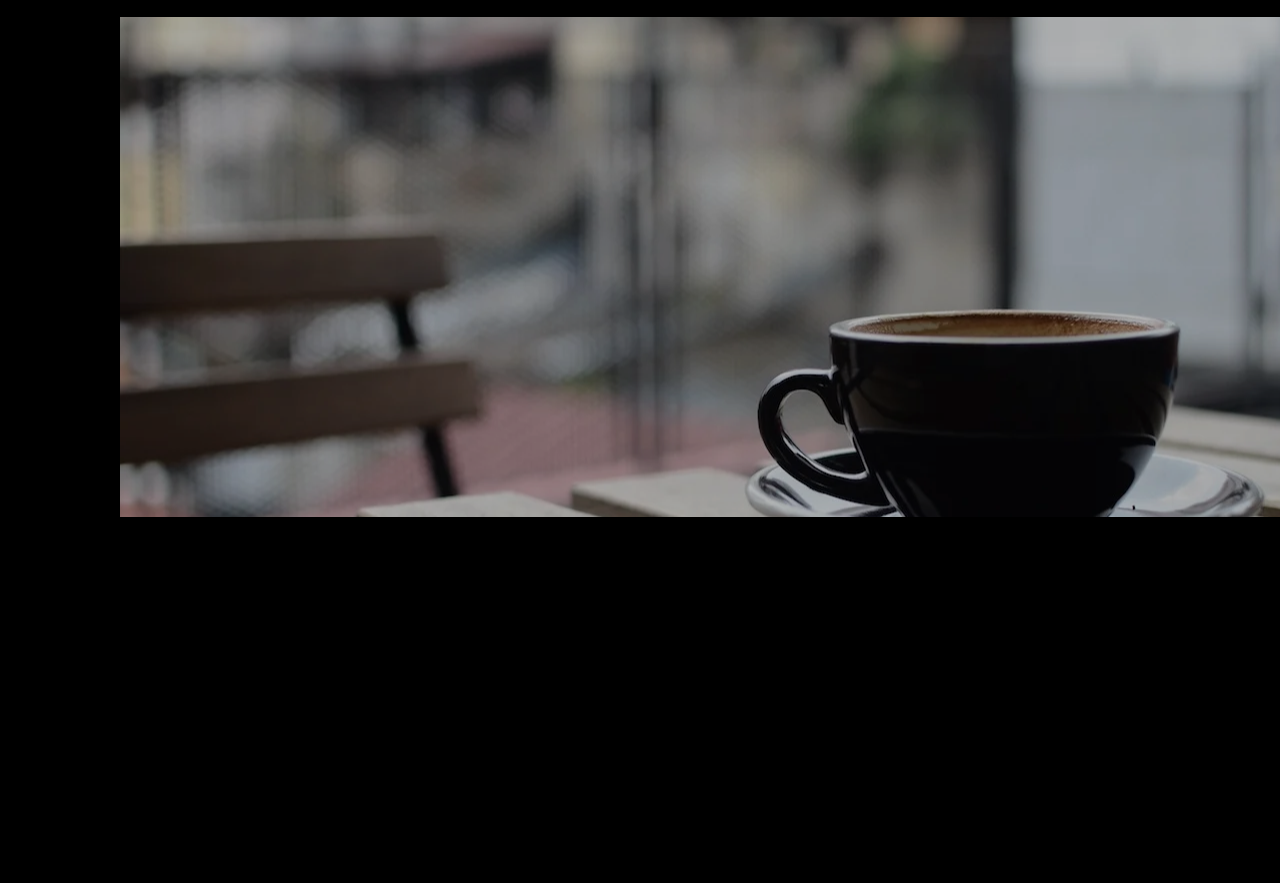
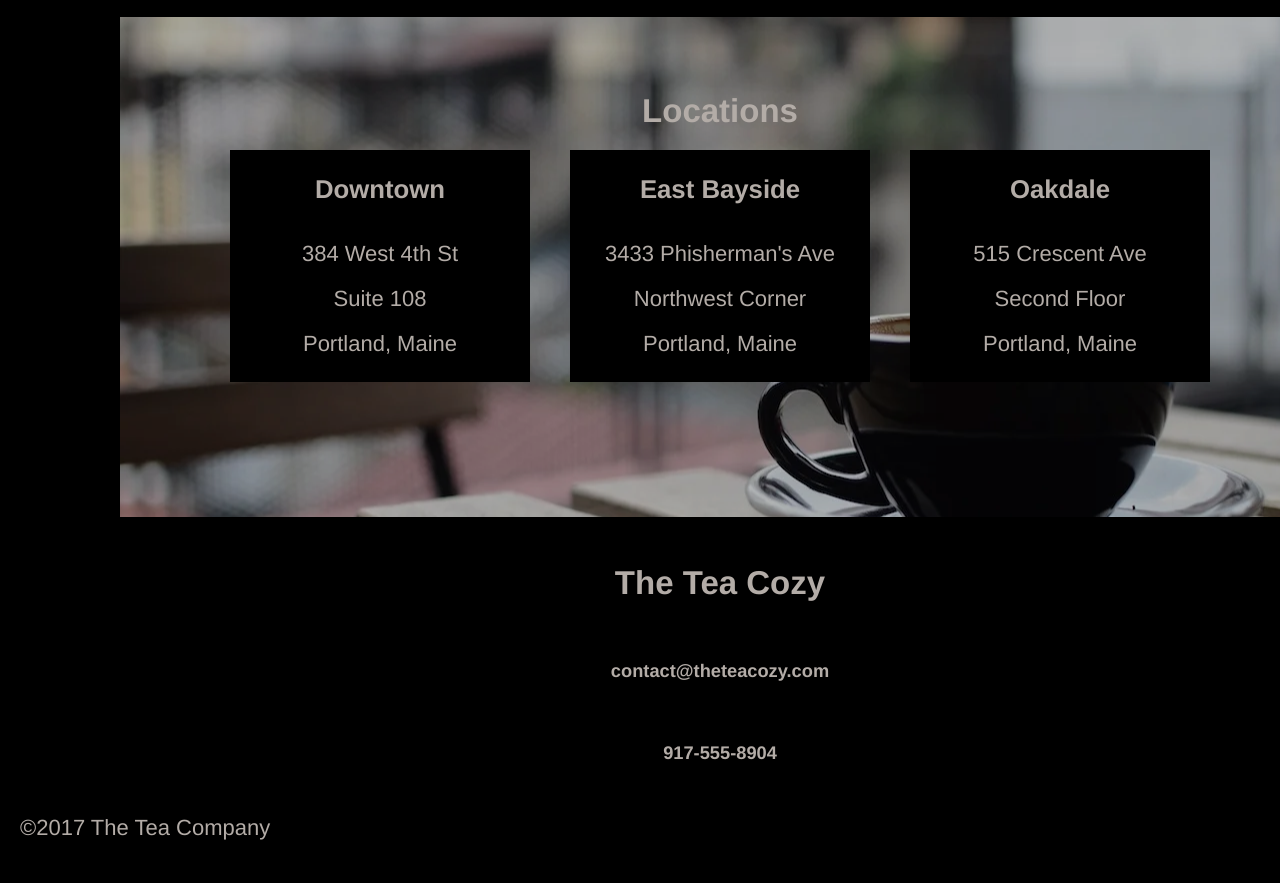
Before and after one commit to fillharris/codecademy_tea_cozy, a plain HTML site: page index.html in a window 1280 px wide. Shown: the part 1480-2363 px from the top of the page. Before the commit the page ends 1997 px from the top, so only its background shows below. Drawn offline with Linux system fonts and the light colour scheme.

Commit message:
Project complete

```diff
--- a/blocks/footer.css
+++ b/blocks/footer.css
@@ -0,0 +1,13 @@
+.footer {
+  padding: 20px;
+}
+
+.footer__column {
+  display: flex;
+  flex-direction: column;
+  align-items: center;
+}
+
+.Footer__copyright {
+  text-align: left;
+}
--- a/blocks/locations.css
+++ b/blocks/locations.css
@@ -6,3 +6,37 @@
   z-index: 0;
   height: 500px;
 }
+
+.locations__cards {
+  display: flex;
+  justify-content: center;
+}
+
+.locations__title {
+  text-align: center;
+  padding-top: 75px;
+  margin: 0;
+}
+
+.locations__cards_column {
+  top: 200px;
+  display: flex;
+  flex-direction: column;
+  align-items: center;
+  background-color: black;
+  padding-bottom: 15px;
+  width: 300px;
+  margin: 20px;
+}
+
+.locations__cards_column-tile {
+  padding-top: 10px;
+  padding-bottom: 10px;
+  margin: 0;
+}
+
+.locations__cards_column-text {
+  padding-top: 10px;
+  padding-bottom: 10px;
+  margin: 0;
+}
--- a/index.html
+++ b/index.html
@@ -78,8 +78,37 @@
           </div>
         </div>
       </section>
-      <section class="locations"></section>
-      <footer class="footer"></footer>
+      <section class="locations">
+        <h2 class="locations__title">Locations</h2>
+        <div class="locations__cards">
+          <div class="locations__cards_column">
+            <h3 class="locations__cards_column-title">Downtown</h3>
+            <p class="locations__cards_column-text">384 West 4th St</p>
+            <p class="locations__cards_column-text">Suite 108</p>
+            <p class="locations__cards_column-text">Portland, Maine</p>
+          </div>
+          <div class="locations__cards_column">
+            <h3 class="locations__cards_column-title">East Bayside</h3>
+            <p class="locations__cards_column-text">3433 Phisherman's Ave</p>
+            <p class="locations__cards_column-text">Northwest Corner</p>
+            <p class="locations__cards_column-text">Portland, Maine</p>
+          </div>
+          <div class="locations__cards_column">
+            <h3 class="locations__cards_column-title">Oakdale</h3>
+            <p class="locations__cards_column-text">515 Crescent Ave</p>
+            <p class="locations__cards_column-text">Second Floor</p>
+            <p class="locations__cards_column-text">Portland, Maine</p>
+          </div>
+        </div>
+      </section>
+      <footer class="footer">
+        <div class="footer__column">
+          <h2 class="footer__column-title">The Tea Cozy</h2>
+          <h5 class="footer__column-contact">contact@theteacozy.com</h5>
+          <h5 class="footer__column-number">917-555-8904</h5>
+        </div>
+        <p class="footer__copyright">&copy;2017 The Tea Company</p>
+      </footer>
     </section>
   </body>
 </html>
--- a/pages/index.css
+++ b/pages/index.css
@@ -4,3 +4,4 @@
 @import url(../blocks/mission.css);
 @import url(../blocks/product.css);
 @import url(../blocks/locations.css);
+@import url(../blocks/footer.css);
```
